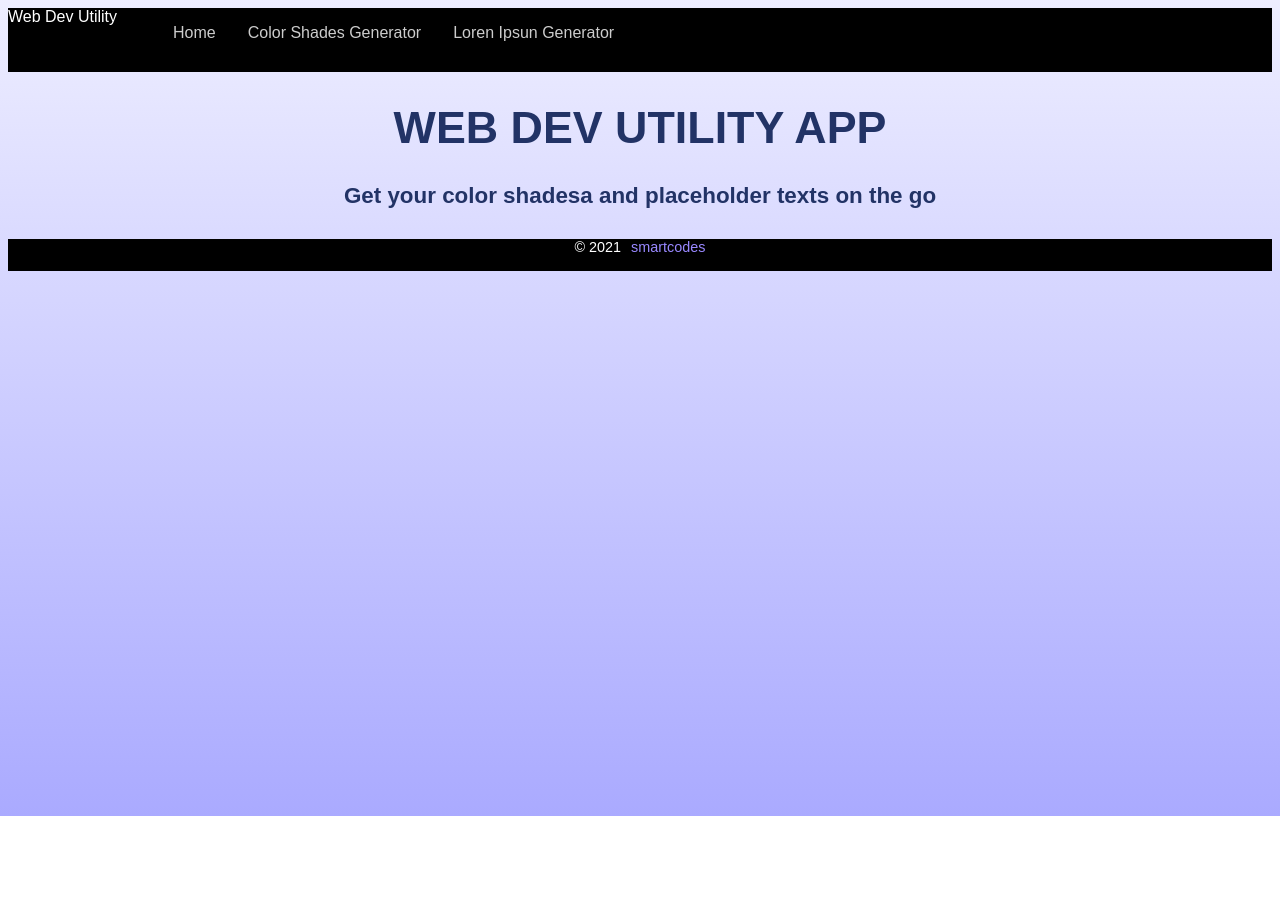
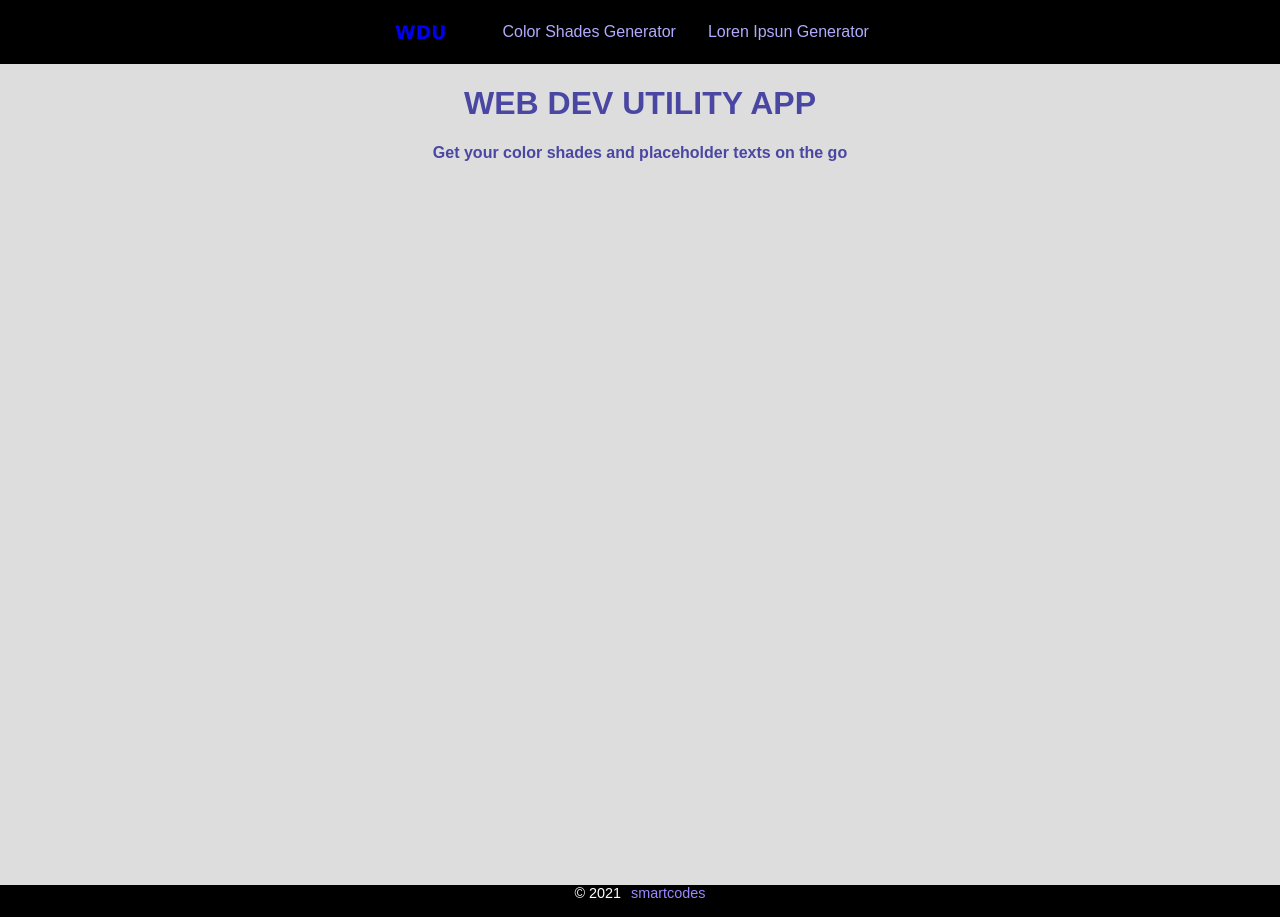
Before and after one commit to SmartGlaxx/webdev-utility, a React (Create React App) app: page / in a window 1280 px wide. Before the commit the page ends 816 px from the top, so only its background shows below. Built offline with nearby package versions, Linux system fonts and the light colour scheme.

Commit message:
Edit color page and add sidebar and style menubar

```diff
--- a/package.json
+++ b/package.json
@@ -8,6 +8,7 @@
     "@testing-library/user-event": "^12.7.0",
     "react": "^17.0.1",
     "react-dom": "^17.0.1",
+    "react-icons": "^4.2.0",
     "react-router-dom": "^5.2.0",
     "react-scripts": "4.0.2",
     "styled-components": "^5.2.3",
--- a/public/index.html
+++ b/public/index.html
@@ -24,7 +24,7 @@
       work correctly both with client-side routing and a non-root public URL.
       Learn how to configure a non-root public URL by running `npm run build`.
     -->
-    <title>React App</title>
+    <title>Web Dev Utility App</title>
   </head>
   <body>
     <noscript>You need to enable JavaScript to run this app.</noscript>
--- a/src/App.css
+++ b/src/App.css
@@ -1,19 +1,25 @@
 :root{
-  --backgnd-color: linear-gradient(to bottom, #eef, #aaf);
-  --text-color: #236;
+  /* --backgnd-color: linear-gradient(to bottom, #eef, #aaf); */
+  --backgnd-color: #ddd;
+  --text-color: #4a47a3;
+  --text-color2: #afacff;
   --input-bkgnd: #224;
   --font-one: 1rem;
   --font-two: 0.7rem;
-  --btn-backgnd: #baf;
-  --btn-color: #024;
+  /* --btn-backgnd: #baf; */
+  --btn-backgnd: black;
+  /* --btn-color: #024; */
+  --btn-color: #fff;
   --item-border: 1px solid #444;
-  --item-margin: 1rem auto;
-  --item-padding: 0.5rem 2.5rem;
-  --btn-padding: 0.8rem 3rem;
+  --item-margin: 0.5rem auto;
+  --item-padding: 0.3rem 1.5rem;
+  --btn-padding: 0.3rem 1rem;
   --border-radius: 0.5rem
 }
 
 body{
+  margin:0;
+  padding:0;
   color: var(--text-color);
   min-height: 100vh;
   justify-content:center;
@@ -26,8 +32,7 @@ body{
   font-size: var(--font-one);
 }
 .form-style{
-  width: 40vw;
-  min-width: 300px;
+  width: 30vw;
   background: var(--input-backgnd);
   color: var(--text-color);
   border: var(--item-border);
@@ -44,7 +49,32 @@ body{
   color: var(--btn-color);
   padding: var(--btn-padding);
   font-size: var(--font-one);
-  border-radius: var( --border-radius);
+  border-radius: var(--border-radius);
   outline: none;
+  /* text-transform: uppercase; */
   font-weight: 600
 }
+
+.sidebar {
+    position: fixed;
+    top: 0;
+    left: 0;
+    width: 90vw;
+    height: 100vh;
+    background: #ddd;
+    transition: all 1.5s ease-out;
+    transform: translate(-100%);
+    background: black;
+    z-index: 999;
+  }
+  .slide {
+    transform: translate(0);
+    display: block;
+  }
+
+  @media screen and (max-width: 500px){
+    /* .form-style, .form-btn{
+        width: 80vw;
+    } */
+
+  }
--- a/src/App.js
+++ b/src/App.js
@@ -3,7 +3,7 @@ import logo from './logo.svg';
 import './App.css';
 import Values from 'values.js'
 import styled from 'styled-components';
-import Footer from './footer'
+import Footer from './components/footer'
 import Loren from './pages/loren'
 import Colors from './pages/colors'
 import Home from './pages/home'
--- a/src/components/header.js
+++ b/src/components/header.js
@@ -3,37 +3,101 @@ import logo from '../logo.svg';
 import '../App.css';
 import Values from 'values.js'
 import styled from 'styled-components';
-import {Link} from 'react-router-dom'
+import {NavLink, Link} from 'react-router-dom'
+import Sidebar, {Overlay} from './sidebar'
+import {FaBars} from 'react-icons/fa'
 
 const HeaderNav = styled.nav`
 display:flex;
-justify-contents:center;
+justify-content:center;
+align-items:center;
 height: 4rem;
 background: black;
-color: white;
+color: var(--text-color2);
 
+.heading{
+    font-family: Verdana;
+    font-weight: 100;
+    text-decoration:none
+}
+.heading: active{
+    color: #ddd
+}
+.heading h2{
+    position: absolute:
+    left: 1rem;
+}
 .link{
-    color:#ccc;
+    color: var(--text-color2);
+    ${'' /* color: #ddd; */}
     text-decoration:none;
     transition: all 0.5s;
     font-size: 1rem;
     margin: 1rem
 }
 .link:hover{
-    font-size: 1.1rem;
-    margin: 0.5rem
-    color:red
+    color: #fff
+}
+.menu-btn{
+    font-size: 1.5rem;
+    position: absolute;
+    right: 0.5rem;
+    top: 0.5rem;
+    display:none;
+    color: #ddd;
+}
+.active{
+    color: white;
+    ${'' /* text-decoration: underline; */}
+    transition: all 5s
+}
+.active::after{
+    content: '';
+    position: absolute;
+    ${'' /* top: 0; */}
+    height: 2px;
+    width: 100px;
+    background: red;
+    transform: translate(-100%, 1rem);
+    animation: anim1 1s
+}
+
+@keyframes anim1{
+    from{width: 0px}
+    to{width: 100px}
+}
+@media screen and (max-width: 650px){
+    .links{
+        display:none
+    }
+    .menu-btn{
+        display: block
+    }
 }
 `
 
 const Header =()=>{
+    const [isMenuOpen, setIsMenuOpen] = useState(false)
+    const [isOverlay, setIsOverlay] = useState(false)
+    const setMenu=()=>{
+        setIsMenuOpen(true)
+        setIsOverlay(true)
+    }
+    const closeMenu =()=>{
+        setIsMenuOpen(false)
+        setIsOverlay(false)
+    }
     return (
         <HeaderNav>
-        Web Dev Utility
-              <ul>
-                <Link to='/' className='link'>Home</Link>
-                <Link to='/colors' className='link'>Color Shades Generator</Link>
-                <Link to='/loren' className='link'>Loren Ipsun Generator</Link>
+        {isOverlay && <Overlay closeMenu={closeMenu}/>}
+        <div className='menu-btn' onClick={setMenu}>
+            <FaBars />
+        </div>
+        <Sidebar mode={isMenuOpen} closeMenu={closeMenu}/>
+        <Link className=' heading' to='/' activeClassName='active'><h3>WDU</h3></Link>
+              <ul className='links'>
+                <NavLink to='/colors' className='link' activeClassName='active'>Color Shades Generator</NavLink>
+                <NavLink to='/loren' className='link' activeClassName='active'>Loren Ipsun Generator</NavLink>
               </ul>
         </HeaderNav>
     )
--- /dev/null
+++ b/src/components/sidebar.js
@@ -0,0 +1,94 @@
+import React, {useState, useEffect} from 'react';
+import logo from '../logo.svg';
+import '../App.css';
+import Values from 'values.js'
+import styled from 'styled-components';
+import {Link, NavLink} from 'react-router-dom'
+import {FaWindowClose} from 'react-icons/fa'
+
+const SideBar = styled.nav`
+    ${'' /* width: 90vw;
+    height: 100vh;
+    background: #ddd;
+    position: absolute;
+    left:0;
+    color: var(--text-color);
+    z-index: 10;
+    box-shadow:
+    0 4.9px 2.2px rgba(0, 0, 0, 0.02),
+    0 11.7px 5.3px rgba(0, 0, 0, 0.028),
+    0 22px 10px rgba(0, 0, 0, 0.035),
+    0 39.3px 17.9px rgba(0, 0, 0, 0.042),
+    0 73.5px 33.4px rgba(0, 0, 0, 0.05),
+    0 176px 80px rgba(0, 0, 0, 0.07)
+    ; */}
+
+.links-list{
+    text-decoration: none;
+    height: 100vh;
+    margin: 0;
+    padding: 20vh 0;
+    justify-content: center;
+    align-items:
+}
+.link{
+    color: var(--text-color2);
+    text-decoration:none;
+    transition: all 0.5s;
+    font-size: 1rem;
+    margin: 2rem 0
+}
+.link:hover{
+    color: #fff
+}
+.overlay{
+    position: absolute;
+    top:0;
+    right: 0;
+    left: 0;
+    bottom: 0;
+    background: rgba(30,30,30, 0.9);
+    height: 100%;
+    width: 100vw;
+    z-index: 100;
+
+}
+  .closeMenu{
+      color: #900;
+      font-size: 2rem;
+      position: absolute;
+      right: 0.5rem;
+      top: 0.5rem
+  }
+  @media screen and (max-width: 230px){
+      .link{font-size: 0.9rem}
+  }
+`
+export const Overlay =({closeMenu})=>{
+    return (
+        <SideBar onClick={closeMenu} >
+        <div className='overlay'>
+        <h1>OVERLAY</h1>
+        </div>
+        </SideBar>
+    )
+}
+
+const Sidebar =({mode,closeMenu})=>{
+    return (
+        <SideBar className={`${ mode ? 'sidebar slide' : 'sidebar'}`}>
+        <span className='closeMenu' onClick={()=>{
+            closeMenu()
+        }}><FaWindowClose/></span>
+        <div>
+            <ul className='links-list'>
+                <NavLink to='/colors' className='link' onClick={closeMenu} activeClassName='active'>Color Shades Generator</NavLink><br/>
+                <NavLink to='/loren' className='link' onClick={closeMenu} activeClassName='active'>Loren Ipsun Generator</NavLink>
+              </ul>
+        </div>
+        </SideBar>
+    )
+}
+
+
+export default Sidebar
--- a/src/pages/colors.js
+++ b/src/pages/colors.js
@@ -3,6 +3,7 @@ import logo from '../logo.svg';
 import '../App.css';
 import Values from 'values.js'
 import styled from 'styled-components';
+import {FaRegCopy} from 'react-icons/fa'
 
 const Container = styled.div`
 font-size: 1.4rem;
@@ -14,13 +15,19 @@ ${'' /* margin: 7.5vw; */}
   max-width: 100vw;
   display:grid;
   grid-template-columns: repeat(auto-fill, minmax(150px, 1fr));
-  grid-gap: 1rem;
-
+  grid-gap: 1.5rem;
 }
 .colorbox div{
   height: 150px;
   width: 150px;
-  position: relative
+  position: relative;
+  box-shadow:
+  0 4px 4.6px rgba(0, 0, 0, 0.014),
+  0 10.5px 12.9px rgba(0, 0, 0, 0.023),
+  0 22.2px 28.2px rgba(0, 0, 0, 0.031),
+  0 42.6px 59.9px rgba(0, 0, 0, 0.044),
+  0 71px 118px rgba(0, 0, 0, 0.07)
+;
 
 }
 .colorbox span{
@@ -33,9 +40,12 @@ ${'' /* margin: 7.5vw; */}
 	width:100%;
 	height: 100%;
 	margin-top: 60%;
-	font-size: 1.3rem
+	font-size: 1.2rem;
+  letter-spacing: 0.2rem;
+  font-weight: 600
 }
 .copy{
+  margin-top: 5%;
   cursor: pointer;
   font-size: 0.8rem;
   transition: all 0.5s
@@ -44,6 +54,34 @@ ${'' /* margin: 7.5vw; */}
   opacity: 0.3;
   font-size: 1rem
 }
+
+.weight{
+   margin-top: 82%;
+   margin-right:50%;
+   transform:translateX(50%);
+   width: 100%
+}
+.copiednote{
+    color: navy;
+    font-size: 1rem;
+    font-weight: 600;
+    z-index: 10;
+    top: 10rem;
+    position: fixed;
+    width: 200px;
+    background: rgb(150,150,150,0.8);
+    padding: 1.5rem;
+    transform: translateX(-50%);
+    margin-left: 43%;
+    border-radius: 5px;
+    display: flex;
+    justify-content: center;
+    align-iten: center
+}
+.colorContainer{
+  background: white;
+  padding: 0.5rem
+}
 .error{
   border: 1px solid red
 }
@@ -51,16 +89,58 @@ ${'' /* margin: 7.5vw; */}
   font-size:0.9rem;
   color: #e34
 }
+
+@media screen and (max-width: 400px){
+  .colorbox{
+    grid-template-columns: repeat(auto-fill, minmax(100px, 1fr));
+    grid-gap: 0.5rem;
+
+  }
+  .colorbox div{
+    height: 80px;
+    width: 80px;
+
+  }
+  .colorbox .hexVal{
+    font-size: 0.9rem;
+  }
+  .colorbox span{
+    font-size: 0.8rem
+  }
+   .weight{
+   display: none
+  }
+}
+
+@media screen and (max-width: 250px){
+  .colorbox{
+    display: inline-block;
+  }
+  .colorbox div{
+    margin: 1vw;
+    padding: 1rem;
+    display: flex;
+    width: 60vw;
+   justify-content: center;
+    align-items: center
+  }
+  .weight{
+   ${'' /* margin-top: 50%; */}
+   display: none
+  }
+
+}
 `
 
 function App() {
   const [error, setError] = useState(false)
   const [color, setColor] = useState(``);
   const [list, setList] = useState(new Values('#edf').all(10))
-
+  const [copied, setCopied] = useState(false)
 
   const generateColor=(e)=>{
     setError(false)
+    setCopied(false)
     e.preventDefault()
     try{
       let newColor = new Values(color).all(10)
@@ -70,28 +150,40 @@ function App() {
     }
   }
 
+  const copiedFunc=()=>{
+      setCopied(true)
+    const timer = setTimeout(() => {
+          setCopied(false)
+      }, 5000);
+
+  }
+
   return (
     <Container>
       <form onSubmit={generateColor}>
       <h3>Generate Shades for your Color:</h3>
       <p className='info'>Only 3 or 6 character hexadecimal values are valid.</p>
+      {copied && <div className='copiednote'>Color copied to clipboard</div>}
         <input type='text' value={color} placeholder='#0256ff'
         onChange={(e)=>{setColor(e.target.value)}} className={`${error ? 'form-style error' : 'form-style' }`} />
-        <button className='form-btn' type='submit'>Generate Shades</button>
+        <button className='form-btn' type='submit'>Generate</button>
       </form>
       <p className='errorMsg'>{error && 'Invalid Input. Please refer to the placeholder text'}</p>
       <div className='colorbox'>
        {list.map((item, i) => {
          const {hex, weight, rgb} = item
          const newRgb = rgb.join(',')
-         console.log(newRgb)
-         return  <div style={{backgroundColor: `#${hex}`, color: `${i > 10 ? 'white': 'black' }`}} >
-         <span style={{color: `${i > 10 ? 'white': "black"}`}}>{weight}% {i> 10? 'darker': 'lighter'}</span>
-         <div className='hexVal'>#{hex}
-          <div className='copy' onClick={()=>{
+         return <div className='colorContainer'>
+         <div style={{backgroundColor: `#${hex}`, color: `${i > 10 ? 'white': 'black' }`}} >
+         {/* <span style={{color: `${i > 10 ? 'white': "black"}`}}>{weight}% {i> 10? 'darker': 'lighter'}</span> */}
+         <span className='hexVal'>#{hex}</span>
+          <span className='copy' onClick={()=>{
+              copiedFunc()
             navigator.clipboard.writeText(hex)
-          }}>copy</div>
+          }}><FaRegCopy /></span>
+
          </div>
+         <span style={{color: `${i > 10 ? 'white': "black"}`}} className='weight'>{weight}% {i> 10? 'darker': 'lighter'}</span>
          </div>
        })}
       </div>
--- a/src/pages/home.js
+++ b/src/pages/home.js
@@ -7,9 +7,10 @@ import {Link} from 'react-router-dom'
 
 
 const Container = styled.div`
-font-size: 1.4rem;
+font-size: 1rem;
 margin: 0 7%;
 max-width: 100%;
+min-height: 100vh;
 ${'' /* margin: 7.5vw; */}
 .colorbox{
   margin-top: 2rem;
@@ -53,13 +54,18 @@ ${'' /* margin: 7.5vw; */}
   font-size:0.9rem;
   color: #e34
 }
+@media screen and (max-width: 400px){
+  .hero-text{
+    font-size: 1.1rem
+  }
+}
 `
 
 const Home =()=>{
     return (
         <Container>
-       <h1>WEB DEV UTILITY APP</h1>
-       <h4>Get your color shadesa and placeholder texts on the go</h4>
+       <h1 className ='hero-text'>WEB DEV UTILITY APP</h1>
+       <h4>Get your color shades and placeholder texts on the go</h4>
 
         </Container>
     )
--- a/src/pages/loren.js
+++ b/src/pages/loren.js
@@ -8,6 +8,7 @@ const Container = styled.div`
 font-size: 1.4rem;
 margin: 0 7%;
 max-width: 100%;
+min-height: 100vh;
 ${'' /* margin: 7.5vw; */}
 .colorbox{
   margin-top: 2rem;
```
Also changed, not shown: src/components/footer.js (renamed from src/footer.js), 1 other file (tests, documents, lock files or other folders).
